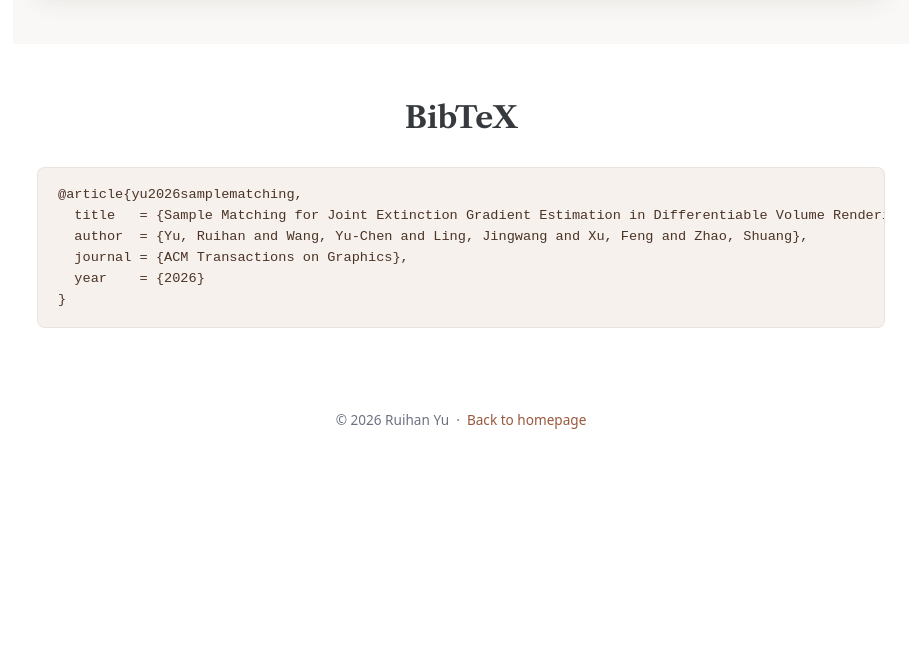
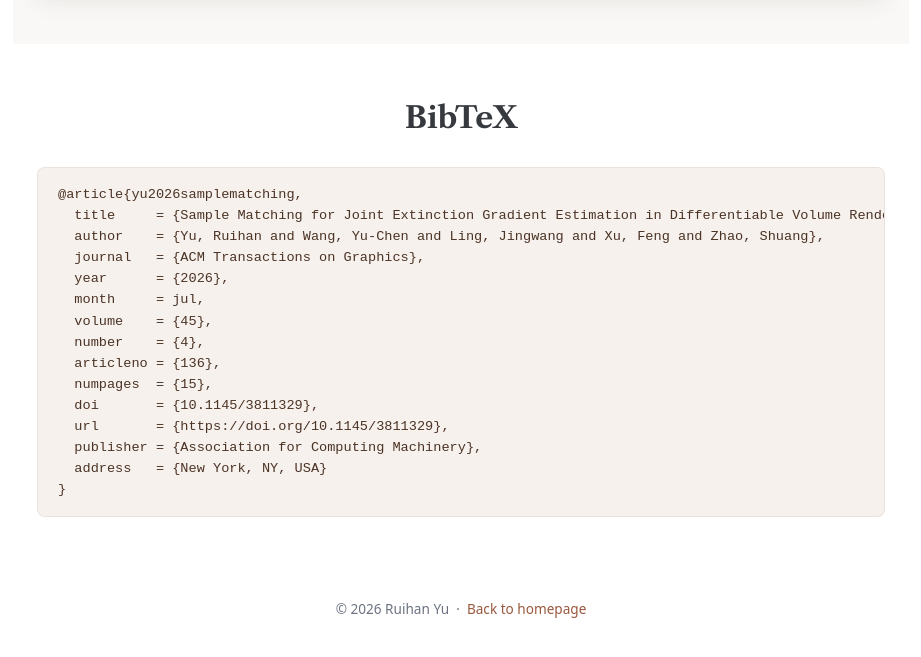
Before and after one commit to AuroraRyan0301/AuroraRyan0301.github.io, a Jekyll site: the page built from samplematching/index.html, in a window 1280 px wide and 900 px high, scrolled down 3491 px, cut to the strip 216-873 px from the top of the window. Shown: the whole strip, without its empty margins (179-1100 px from the left). Built offline with Jekyll 4.4.1, drawn with Linux system fonts in a browser that asks for light colours; before the commit the page ends 4202 px from its top, so only the background shows below that; some of the changed text lies outside the part shown.

Commit message:
samplematching: enable Code & Dataset links, complete BibTeX

```diff
--- a/samplematching/index.html
+++ b/samplematching/index.html
@@ -289,8 +289,8 @@ sitemap: false
       <div class="btn-row">
         <a class="btn" href="{{ '/samplematching/static/papers/sample_matching_paper.pdf' | relative_url }}">Paper</a>
         <a class="btn" href="{{ '/samplematching/static/papers/sample_matching_supplementary.pdf' | relative_url }}">Supplementary</a>
-        <a class="btn btn--disabled" aria-disabled="true">Code (soon)</a>
-        <a class="btn btn--disabled" aria-disabled="true">Dataset (soon)</a>
+        <a class="btn" href="https://github.com/AuroraRyan0301/SampleMatching">Code</a>
+        <a class="btn" href="https://huggingface.co/datasets/AuroraRyan/sample-matching-data">Dataset</a>
       </div>
     </section>
 
@@ -580,10 +580,19 @@ sitemap: false
       <h2 class="subhead">BibTeX</h2>
       <div class="bibtex">
 <pre>@article{yu2026samplematching,
-  title   = {Sample Matching for Joint Extinction Gradient Estimation in Differentiable Volume Rendering},
-  author  = {Yu, Ruihan and Wang, Yu-Chen and Ling, Jingwang and Xu, Feng and Zhao, Shuang},
-  journal = {ACM Transactions on Graphics},
-  year    = {2026}
+  title     = {Sample Matching for Joint Extinction Gradient Estimation in Differentiable Volume Rendering},
+  author    = {Yu, Ruihan and Wang, Yu-Chen and Ling, Jingwang and Xu, Feng and Zhao, Shuang},
+  journal   = {ACM Transactions on Graphics},
+  year      = {2026},
+  month     = jul,
+  volume    = {45},
+  number    = {4},
+  articleno = {136},
+  numpages  = {15},
+  doi       = {10.1145/3811329},
+  url       = {https://doi.org/10.1145/3811329},
+  publisher = {Association for Computing Machinery},
+  address   = {New York, NY, USA}
 }</pre>
       </div>
     </section>
```
